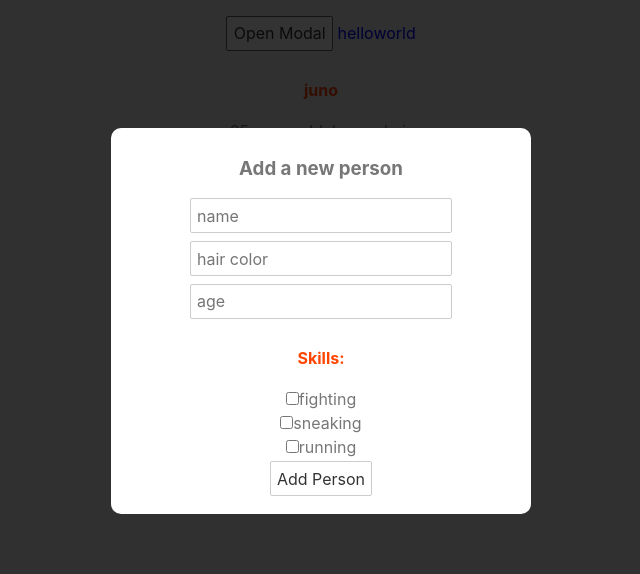
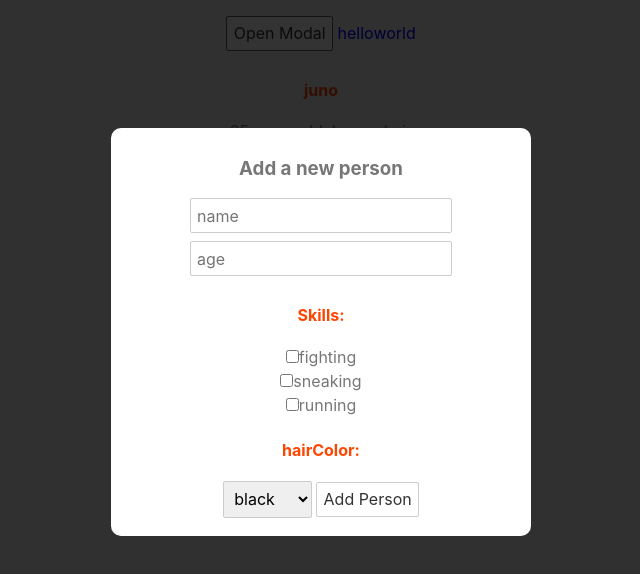
Before and after one commit to jy7123943/svelte-practice, a Svelte app: page / in a window 1280 px wide. Both pictures are taken after a click on the button "Open Modal". Shown: the top 574 px of the page, without its empty margins (319-959 px from the left). Built offline with nearby package versions, Linux system fonts and the light colour scheme.

Commit message:
Add select in form

```diff
--- a/src/AddPersonForm.svelte
+++ b/src/AddPersonForm.svelte
@@ -15,7 +15,6 @@
 <h3>Add a new person</h3>
 <form on:submit|preventDefault={handleSubmit}>
   <input type="text" placeholder="name" bind:value={name} />
-  <input type="text" placeholder="hair color" bind:value={hairColor} />
   <input type="number" placeholder="age" bind:value={age} />
   <h4>Skills:</h4>
   <!-- <label>
@@ -36,6 +35,13 @@
   <label>
     <input type="checkbox" bind:group={skills} value="running" />running<br />
   </label>
+  <h4>hairColor:</h4>
+  <select bind:value={hairColor}>
+    <option value="black">black</option>
+    <option value="orange">orange</option>
+    <option value="brown">brown</option>
+    <option value="silver">silver</option>
+  </select>
   <button>Add Person</button>
 </form>
 
```
